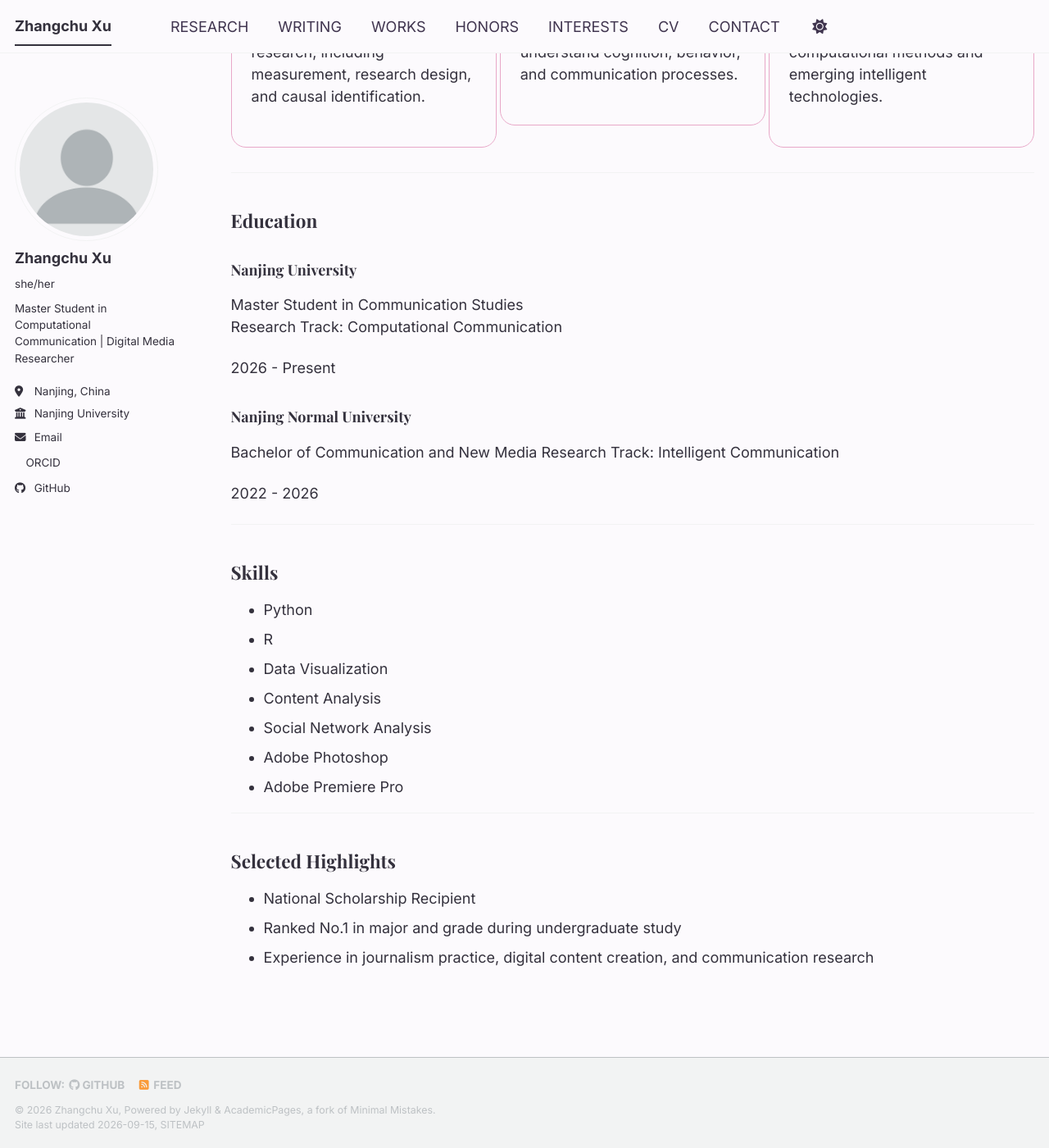
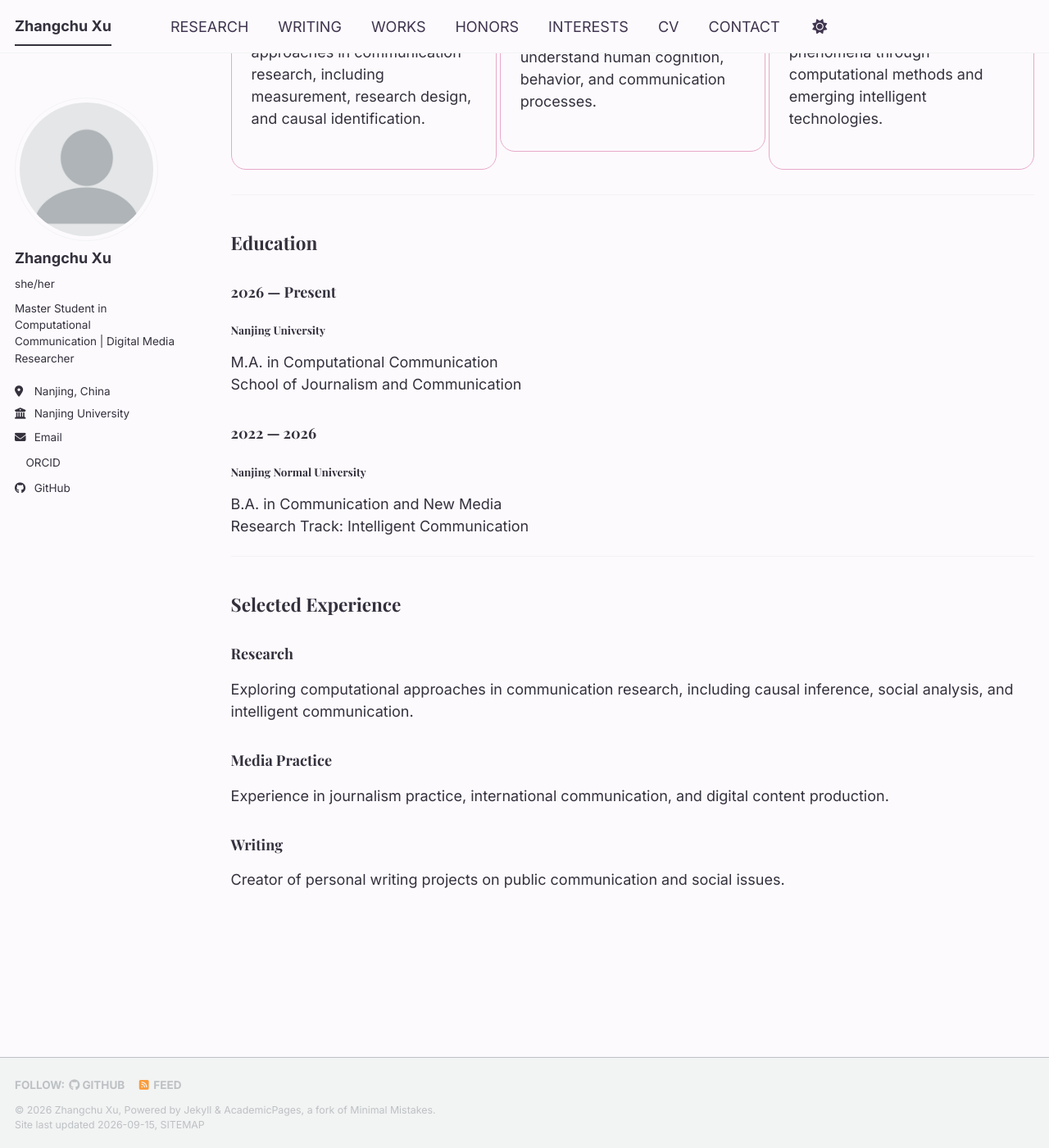
Before and after one commit to xuzhangchu0103/xuzhangchu0103.github.io, a Jekyll site: the page built from _pages/about.md, in a window 1280 px wide and 1400 px high, scrolled down 530 px. Shown: the whole window at 82% size. Built offline with Jekyll 4.4.1, drawn with Linux system fonts in a browser that asks for light colours; a style sheet for code colours, icons or effects is not loaded; some of the changed text lies outside the part shown.

Commit message:
Revise about page content and structure
Updated personal and educational information, refined research descriptions, and reorganized sections for clarity.

```diff
--- a/_pages/about.md
+++ b/_pages/about.md
@@ -10,7 +10,7 @@ author_profile: true
 
 I am Zhangchu Xu, a first-year master's student in Computational Communication at the School of Journalism and Communication, Nanjing University.
 
-My work explores the intersection of communication studies, computational methods, and digital storytelling.
+My research explores how computational methods and emerging intelligent technologies reshape communication, cognition, and digital storytelling.
 
 
 ---
@@ -33,10 +33,10 @@ Exploring quantitative approaches in communication research, including measureme
 
 <div class="interest-card">
 
-<h3>LLM-based Cognitive and Behavioral Modeling</h3>
+<h3>LLM & Cognitive Modeling</h3>
 
 <p>
-Investigating how large language models can help understand cognition, behavior, and communication processes.
+Exploring how large language models can be used to understand human cognition, behavior, and communication processes.
 </p>
 
 </div>
@@ -59,39 +59,52 @@ Studying communication phenomena through computational methods and emerging inte
 
 ## Education
 
+<div class="timeline">
 
-### Nanjing University
+<div class="timeline-item">
 
-Master Student in Communication Studies
-Research Track: Computational Communication
+<h3>2026 — Present</h3>
 
-2026 - Present
+<h4>Nanjing University</h4>
+
+<p>
+M.A. in Computational Communication<br>
+School of Journalism and Communication
+</p>
+
+</div>
 
 
-### Nanjing Normal University
+<div class="timeline-item">
 
-Bachelor of Communication and New Media
+<h3>2022 — 2026</h3>
+
+<h4>Nanjing Normal University</h4>
+
+<p>
+B.A. in Communication and New Media<br>
 Research Track: Intelligent Communication
+</p>
 
-2022 - 2026
+</div>
+
+</div>
 
 ---
 
-## Skills
-
-- Python
-- R
-- Data Visualization
-- Content Analysis
-- Social Network Analysis
-- Adobe Photoshop
-- Adobe Premiere Pro
+## Selected Experience
 
 
----
+### Research
 
-## Selected Highlights
+Exploring computational approaches in communication research, including causal inference, social analysis, and intelligent communication.
 
-- National Scholarship Recipient
-- Ranked No.1 in major and grade during undergraduate study
-- Experience in journalism practice, digital content creation, and communication research
+
+### Media Practice
+
+Experience in journalism practice, international communication, and digital content production.
+
+
+### Writing
+
+Creator of personal writing projects on public communication and social issues.
```
